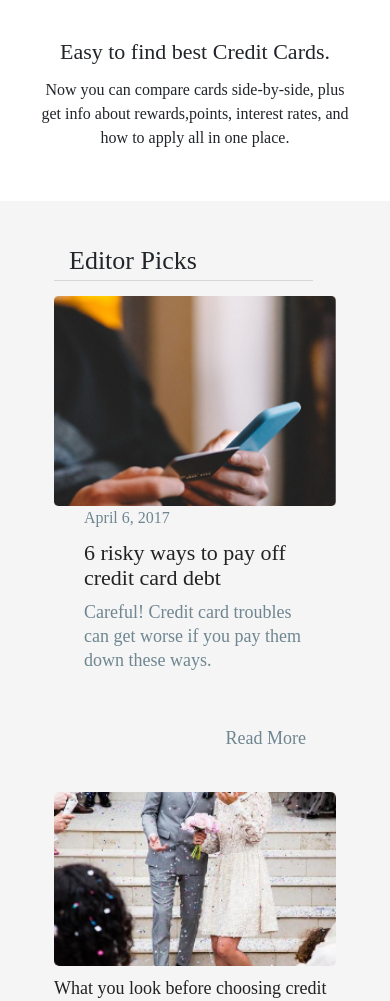
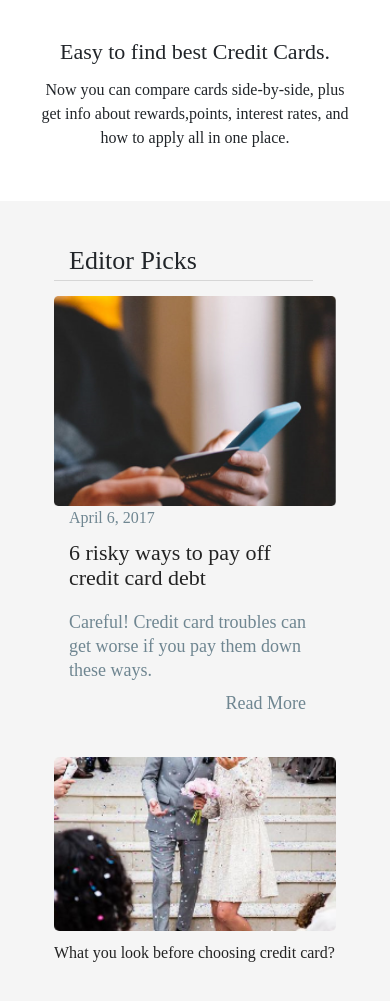
Before and after one commit to Vanitkaushal/pathmoney, a plain HTML site: page saving.html in a window 390 px wide. Shown: the part 65-1066 px from the top of the page. Drawn offline with nearby package versions, Linux system fonts and the light colour scheme; a web font is replaced by a local one.

Commit message:
Add files via upload

```diff
--- a/css/style.css
+++ b/css/style.css
@@ -924,7 +924,7 @@ box-shadow: 0px 0px 0.5px 0.5px rgba(96,96,96,0.39);
     }
 
     .contact-form {
-        padding-left: 10px;
+        padding-left: 7%;
     }
 
     .form-group {
@@ -985,7 +985,7 @@ box-shadow: 0px 0px 0.5px 0.5px rgba(96,96,96,0.39);
     }
 
     .img-card-area .flex-box {
-        margin-bottom: 20px;
+        margin-bottom: 50px;
     }
 
 
@@ -1224,6 +1224,36 @@ box-shadow: 0px 0px 0.5px 0.5px rgba(96,96,96,0.39);
     font-size: 14px;
     height: 55px;
 }
+    .editor-sub-column-head {
+    font-size: 16px;
+}
+
+.editor-sub-column-author {
+    font-size: 14px;
+}
+
+    .editor-head-date {
+    padding-left: 0px;
+    padding-bottom: 10px;
+    }
+    .editor-subhead {
+    padding-left: 0px;
+    padding-right: 0px;
+    padding-bottom: 20px;
+    }
+
+    .editor-subhead-text {
+    padding-left: 0px;
+        height: 80px;
+    }
+
+    .editor-readmore a {
+    padding-top: 0px;
+    }
+
+
+
+
 
 
 }
```
